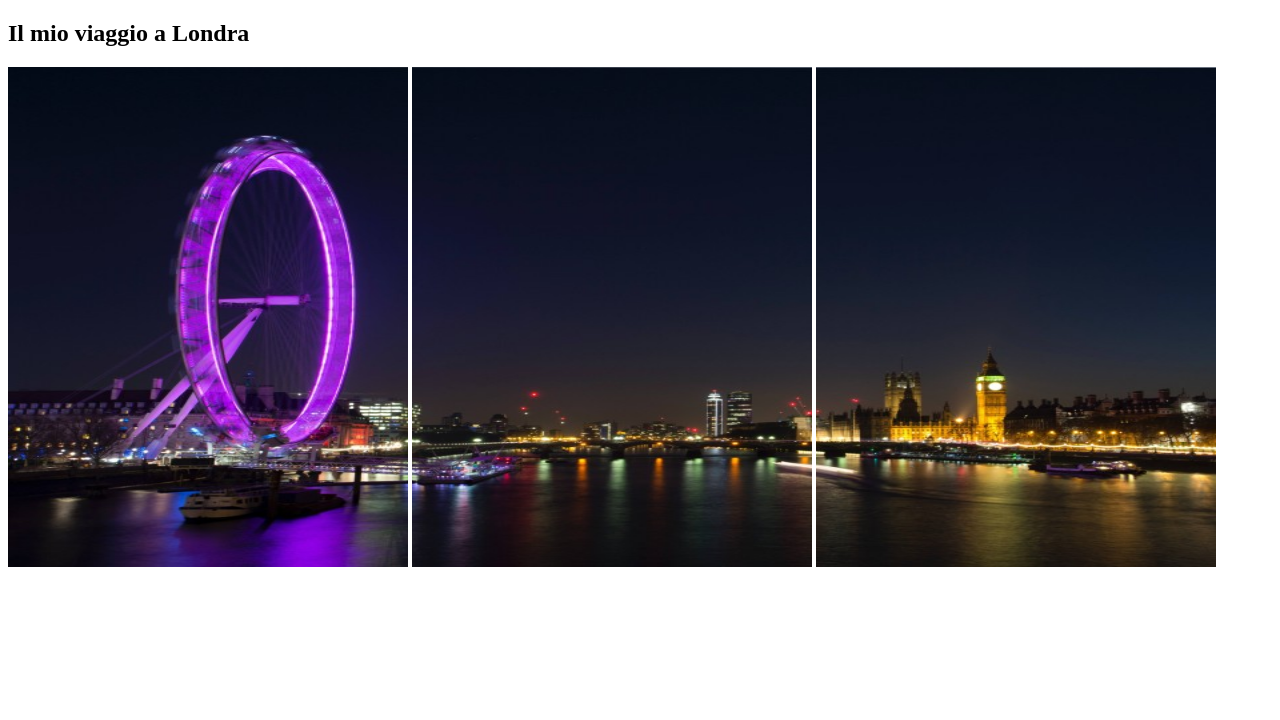
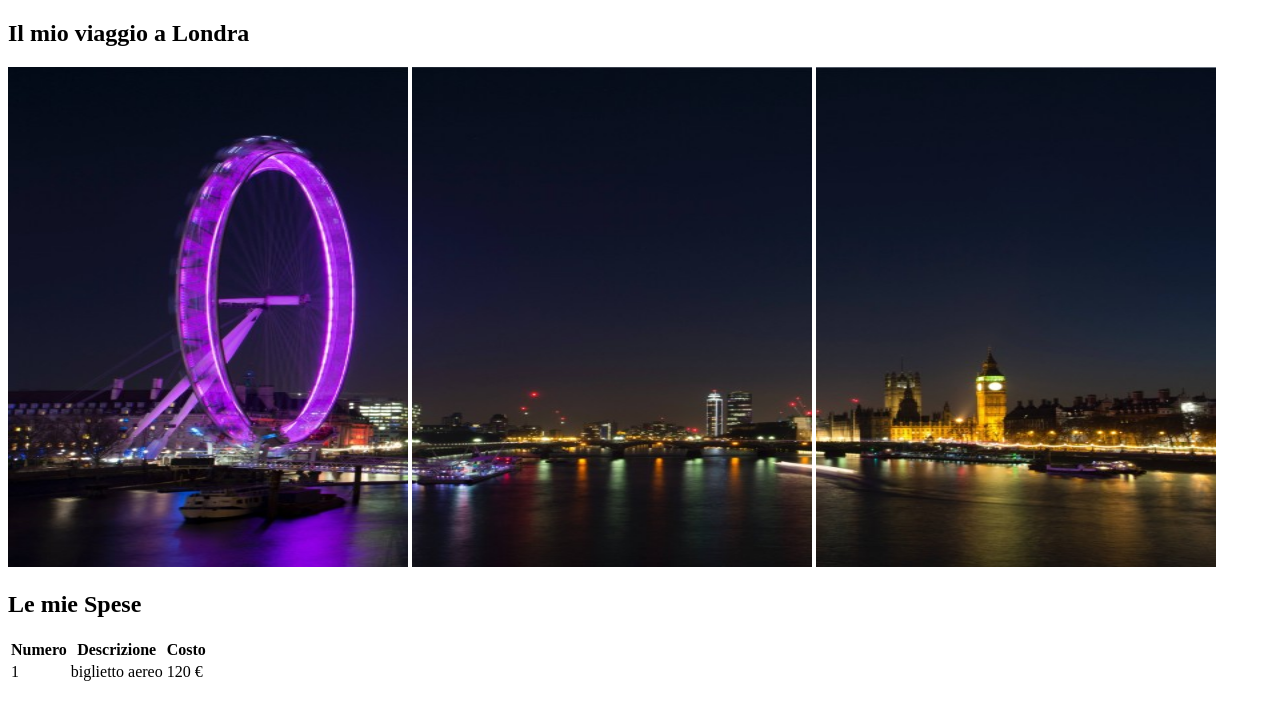
Before and after one commit to AlexFruitPunch/html-london-trip, a plain HTML site: page index.html in a window 1280 px wide. Drawn offline with Linux system fonts and the light colour scheme; files whose address does not match are found by name.

Commit message:
Inizio tabella Spese

```diff
--- a/index.html
+++ b/index.html
@@ -5,6 +5,7 @@
 </head>
 
 <body>
+    <!--ricontrollare prima di finire perchè non visualizza le immagini-->
     <!--titolo e ruota panoramica-->
     <section>
         <h1>Il mio viaggio a Londra</h1>
@@ -13,6 +14,31 @@
         <img src ="pexels-bill-emrich-230794-2.jpg" width="400" height="500"/>
         <br>
     </section>
+    <!--ricontrollare prima di finire perchè non visualizza le immagini-->
+
+    <h2>Le mie Spese</h2>
+    <!--Sezione le mie spese-->
+    <section>
+        <table>
+            <thead>
+                <tr>
+                    <!--Intestazione tabella costi-->
+                    <th>Numero</th>
+                    <th>Descrizione</th>
+                    <th>Costo</th>
+                </tr>
+            </thead>
+            <!--corpo tabella costi-->
+            <tbody>
+                <tr>
+                    <!--prima riga tabella-->
+                    <td>1</td>
+                    <td>biglietto aereo</td>
+                    <td>120 €</td>
+                </tr>
+            </tbody>
+        </table>
+    </section>
 
 </body>
 
```
